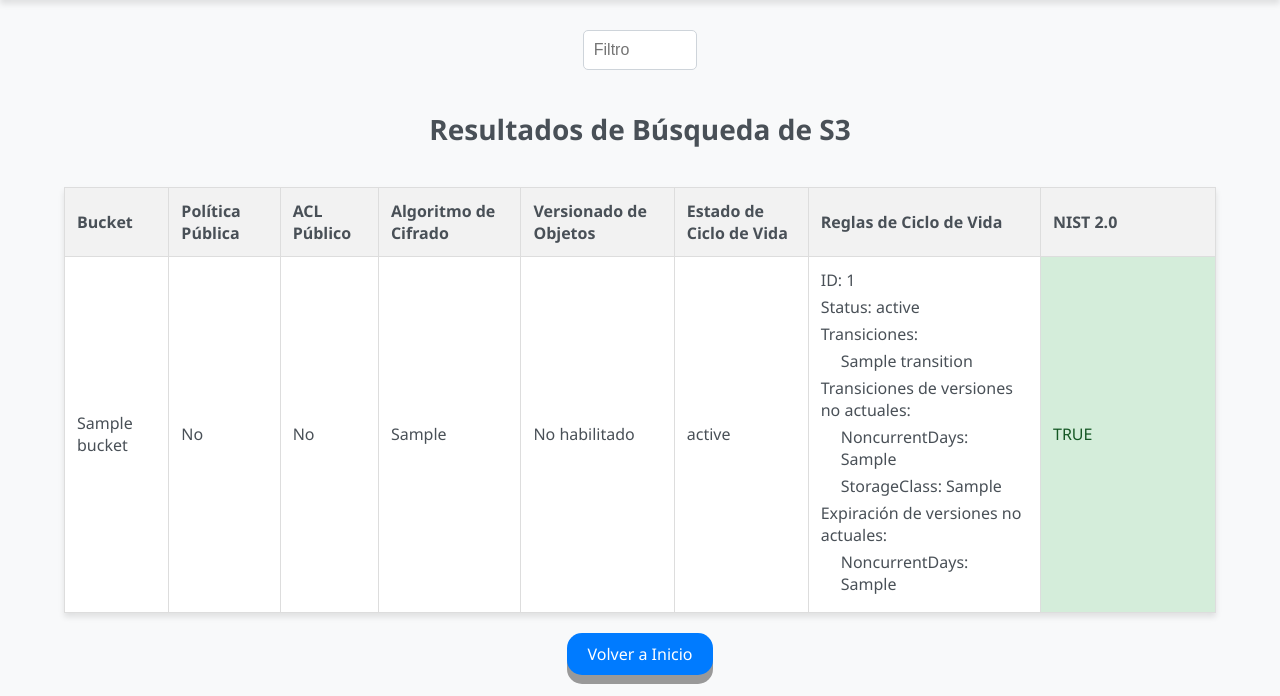
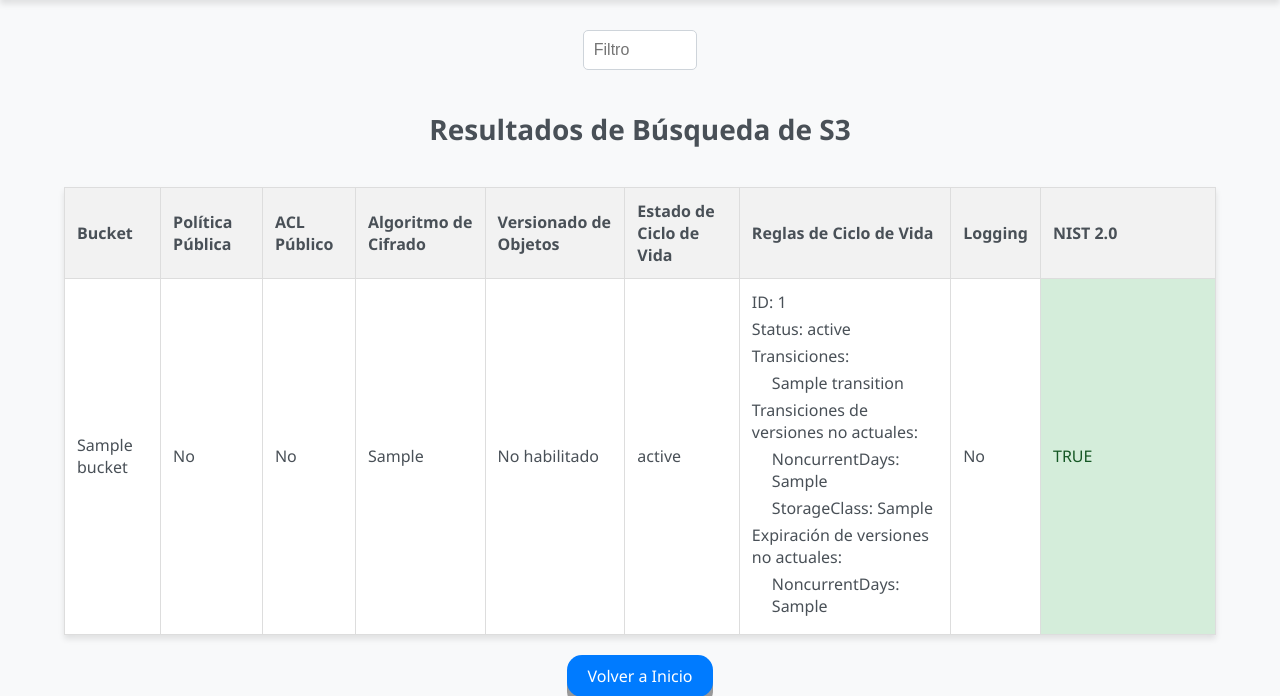
Before and after one commit to cryproot/CloudVigilant, a Flask app: template templates/resultados.html in a window 1280 px wide. Shown: the part 70-766 px from the top of the page. Run offline with Flask 3, Linux system fonts and the light colour scheme; the template is opened without the code that fills it: most values are stand-ins (such as "Sample title", 1, 10 or a date in 2020).

Commit message:
Update - new column status log resultados.html

```diff
--- a/templates/resultados.html
+++ b/templates/resultados.html
@@ -142,7 +142,8 @@
                 <th onclick="sortTable(4)">Versionado de Objetos</th>
                 <th onclick="sortTable(5)">Estado de Ciclo de Vida</th>
                 <th onclick="sortTable(6)">Reglas de Ciclo de Vida</th>
-                <th class="nist-column" onclick="sortTable(7)">NIST 2.0</th> <!-- Nueva columna para NIST 2.0 -->
+                <th onclick="sortTable(7)">Logging</th> <!-- Nueva columna para Logging -->
+                <th class="nist-column" onclick="sortTable(8)">NIST 2.0</th> <!-- Última columna para NIST 2.0 -->
             </tr>
         </thead>
         <tbody>
@@ -189,6 +190,7 @@
                         No configurado
                     {% endif %}
                 </td>
+                <td>{{ "Sí" if resultado.logging_enabled else "No" }}</td> <!-- Datos de Logging -->
                 <td class="{{ 'nist-true' if resultado.nist_state == 'TRUE' else 'nist-fall' }}">{{ resultado.nist_state }}</td>
             </tr>
             {% endfor %}
```
